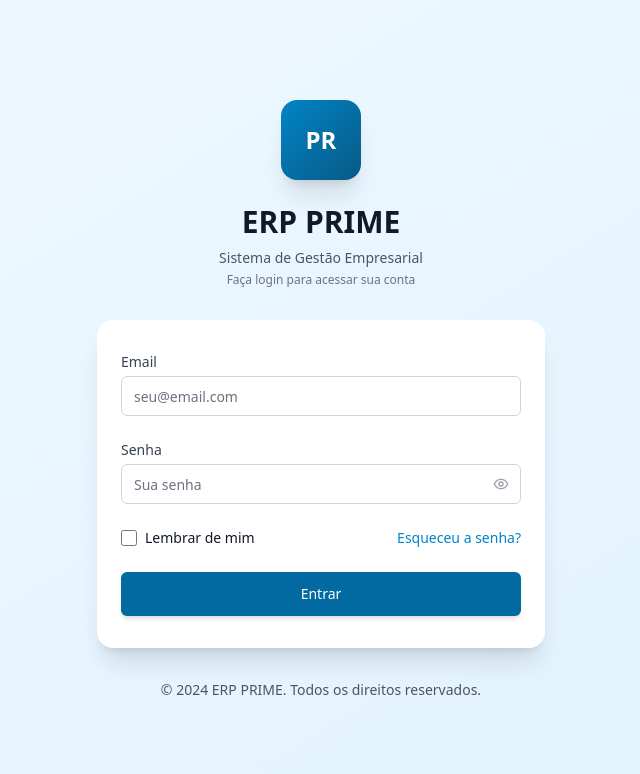
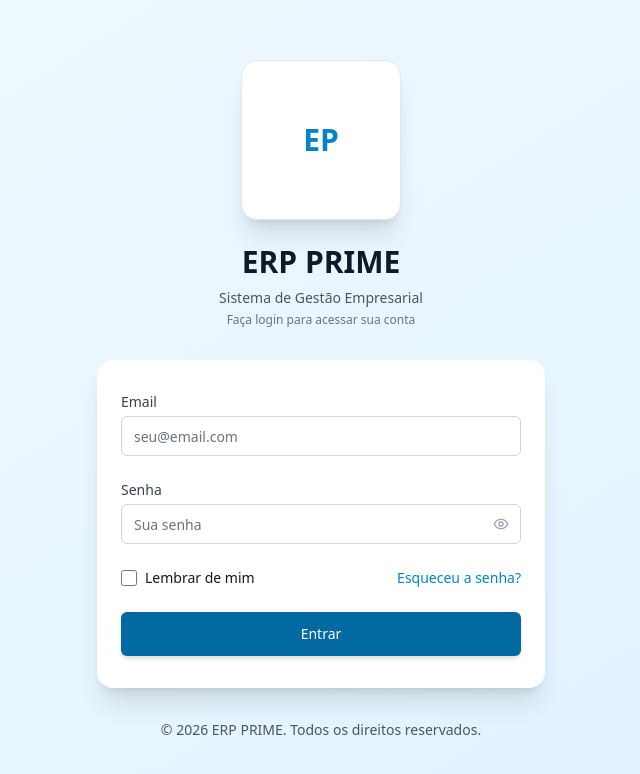
Before and after one commit to samuka4618/ERP_Prime, a React (Vite) app in the folder frontend/: page /login in a window 1280 px wide. Shown: the top 774 px of the page, without its empty margins (319-959 px from the left). Built offline with nearby package versions, Linux system fonts and the light colour scheme; no server answers.

Commit message:
Refactor SystemConfig loading logic to prioritize public configuration retrieval, enhancing login experience. Update Login component to display dynamic system name, subtitle, and logo based on configuration. Add new API method for fetching public system configuration.

```diff
--- a/frontend/src/contexts/SystemConfigContext.tsx
+++ b/frontend/src/contexts/SystemConfigContext.tsx
@@ -31,45 +31,37 @@ export const SystemConfigProvider: React.FC<{ children: ReactNode }> = ({ childr
   const [hasTriedLoad, setHasTriedLoad] = useState(false);
 
   const refreshConfig = async () => {
-    // Verificar se há token antes de tentar buscar
-    const token = localStorage.getItem('token');
-    if (!token) {
+    try {
+      setLoading(true);
+      // Sempre carregar config pública primeiro (nome, logo, subtítulo) - não requer login
+      const publicConfig = await apiService.getPublicSystemConfig();
+      setConfig(prev => ({ ...defaultConfig, ...prev, ...publicConfig }));
+
+      const token = localStorage.getItem('token');
+      if (token) {
+        try {
+          const response = await apiService.get('/system/config');
+          const data = response.data as { message?: string; data?: SystemConfig };
+          const fullConfig = data?.data ?? data;
+          if (fullConfig) {
+            setConfig(prev => ({ ...defaultConfig, ...prev, ...fullConfig }));
+          }
+        } catch {
+          // Mantém a config pública já definida
+        }
+      }
+    } catch (error) {
+      console.error('Erro ao carregar configurações do sistema:', error);
       setConfig(defaultConfig);
+    } finally {
       setLoading(false);
       setHasTriedLoad(true);
-      return;
-    }
-
-    try {
-      setLoading(true);
-      const response = await apiService.get('/system/config');
-      setConfig(response.data || defaultConfig);
-      setHasTriedLoad(true);
-    } catch (error: any) {
-      // Se for erro 401 (não autenticado), usar valores padrão silenciosamente
-      if (error.response?.status === 401) {
-        setConfig(defaultConfig);
-      } else {
-        console.error('Erro ao carregar configurações do sistema:', error);
-        setConfig(defaultConfig);
-      }
-      setHasTriedLoad(true);
-    } finally {
-      setLoading(false);
     }
   };
 
   useEffect(() => {
-    // Só tentar carregar uma vez, e só se houver token
     if (!hasTriedLoad) {
-      const token = localStorage.getItem('token');
-      if (token) {
-        refreshConfig();
-      } else {
-        setConfig(defaultConfig);
-        setLoading(false);
-        setHasTriedLoad(true);
-      }
+      refreshConfig();
     }
   }, [hasTriedLoad]);
 
--- a/frontend/src/pages/Login.tsx
+++ b/frontend/src/pages/Login.tsx
@@ -1,5 +1,6 @@
 import React, { useState } from 'react';
 import { useAuth } from '../contexts/AuthContext';
+import { useSystemConfig } from '../contexts/SystemConfigContext';
 import { Eye, EyeOff, Loader2 } from 'lucide-react';
 import { toast } from 'react-hot-toast';
 
@@ -10,7 +11,18 @@ const Login: React.FC = () => {
   });
   const [showPassword, setShowPassword] = useState(false);
   const [loading, setLoading] = useState(false);
+  const [logoError, setLogoError] = useState(false);
   const { login } = useAuth();
+  const { config } = useSystemConfig();
+
+  const systemName = config?.system_name || 'ERP PRIME';
+  const systemSubtitle = config?.system_subtitle || 'Sistema de Gestão Empresarial';
+  const logoPath = config?.system_logo?.trim();
+  const logoUrl = logoPath
+    ? (logoPath.startsWith('http') ? logoPath : `/${logoPath.replace(/^\/+/, '')}`)
+    : null;
+  const logoInitials = systemName.split(/\s+/).map(w => w[0]).slice(0, 2).join('').toUpperCase() || 'PR';
+  const showLogoImg = logoUrl && !logoError;
 
   const handleChange = (e: React.ChangeEvent<HTMLInputElement>) => {
     setFormData({
@@ -36,16 +48,21 @@ const Login: React.FC = () => {
   return (
     <div className="min-h-screen bg-gradient-to-br from-primary-50 to-primary-100 dark:from-gray-900 dark:to-gray-800 flex items-center justify-center py-12 px-4 sm:px-6 lg:px-8">
       <div className="max-w-md w-full space-y-8">
-        {/* Logo and Title */}
+        {/* Logo and Title - nome e logo globais configurados pelo administrador */}
         <div className="text-center">
-          <div className="mx-auto w-20 h-20 bg-gradient-to-br from-primary-600 to-primary-800 rounded-2xl flex items-center justify-center shadow-xl">
-            <span className="text-white font-bold text-2xl">PR</span>
+          <div className="mx-auto w-40 h-40 min-w-[10rem] min-h-[10rem] bg-white dark:bg-gray-800 rounded-2xl flex items-center justify-center shadow-xl overflow-hidden border border-gray-200 dark:border-gray-600">
+            {showLogoImg ? (
+              <img src={logoUrl!} alt={systemName} className="w-full h-full object-contain p-3" onError={() => setLogoError(true)} />
+            ) : null}
+            {!showLogoImg ? (
+              <span className="text-primary-600 dark:text-primary-400 font-bold text-3xl">{logoInitials}</span>
+            ) : null}
           </div>
           <h2 className="mt-6 text-3xl font-bold text-gray-900 dark:text-white">
-            ERP PRIME
+            {systemName}
           </h2>
           <p className="mt-2 text-sm text-gray-600 dark:text-gray-400">
-            Sistema de Gestão Empresarial
+            {systemSubtitle}
           </p>
           <p className="mt-1 text-xs text-gray-500 dark:text-gray-500">
             Faça login para acessar sua conta
@@ -147,7 +164,7 @@ const Login: React.FC = () => {
         {/* Footer */}
         <div className="text-center">
           <p className="text-sm text-gray-600 dark:text-gray-400">
-            © 2024 ERP PRIME. Todos os direitos reservados.
+            © {new Date().getFullYear()} {systemName}. Todos os direitos reservados.
           </p>
         </div>
       </div>
--- a/frontend/src/services/api.ts
+++ b/frontend/src/services/api.ts
@@ -831,6 +831,15 @@ class ApiService {
     const response = await this.api.get<ApiResponse<any>>('/solicitacoes-compra/statistics', { params });
     return response.data.data;
   }
+
+  /**
+   * Configuração pública do sistema (nome, logo, subtítulo).
+   * Não requer autenticação - usada na tela de login e globalmente para todos os usuários.
+   */
+  async getPublicSystemConfig(): Promise<{ system_name: string; system_subtitle: string; system_logo: string; system_version: string }> {
+    const response = await this.api.get<{ message: string; data: { system_name: string; system_subtitle: string; system_logo: string; system_version: string } }>('/system/public-config');
+    return response.data.data;
+  }
 }
 
 export const apiService = new ApiService();
```
